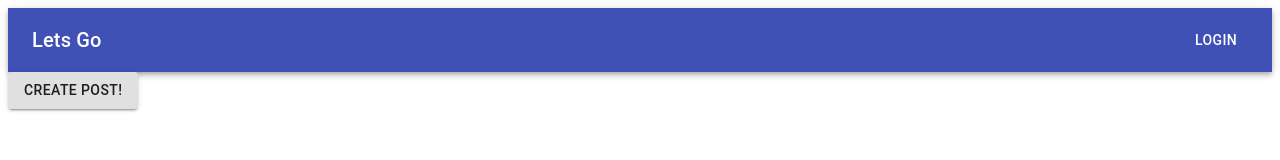
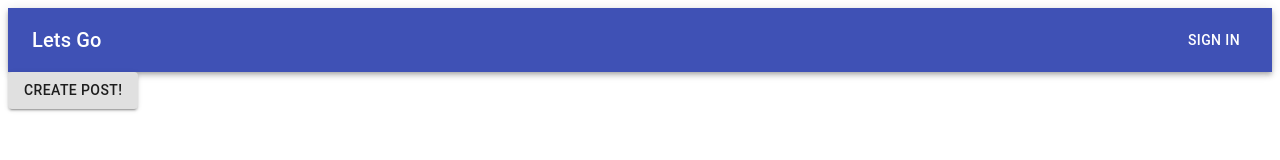
Before and after one commit to geodude42/LetsGo, a React app: page / in a window 1280 px wide. Shown: the top 160 px of the page. Built offline with nearby package versions, Linux system fonts and the light colour scheme.

Commit message:
Reduce anti-patterns found in App.jsx

```diff
--- a/src/client/App.jsx
+++ b/src/client/App.jsx
@@ -1,12 +1,12 @@
 import React from 'react';
+import { BrowserRouter } from 'react-router-dom';
+import GlobalFeed from './GlobalFeed';
 
 function App() {
   return (
-    <div>
-      <h1>
-        Hi react World!
-      </h1>
-    </div>
+    <BrowserRouter>
+      <GlobalFeed />
+    </BrowserRouter>
   );
 }
 
--- a/src/client/NavBar.jsx
+++ b/src/client/NavBar.jsx
@@ -1,4 +1,5 @@
 import React from 'react';
+import { useHistory } from 'react-router-dom';
 import { makeStyles } from '@material-ui/core/styles';
 import AppBar from '@material-ui/core/AppBar';
 import Toolbar from '@material-ui/core/Toolbar';
@@ -19,8 +20,13 @@ const useStyles = makeStyles((theme) => ({
   },
 }));
 
-export default function NavBar() {
+export default function NavBar(props) {
   const classes = useStyles();
+  // const history = useHistory();
+  const handleSignin = (e) => {
+    console.log(props);
+    props.history.push('/signup');
+  };
 
   return (
     <AppBar position="static">
@@ -36,7 +42,7 @@ export default function NavBar() {
         <Typography variant="h6" className={classes.title}>
           Lets Go
         </Typography>
-        <Button color="inherit">Login</Button>
+        <Button color="inherit" onClick={handleSignin}>Sign In</Button>
       </Toolbar>
     </AppBar>
   );
--- a/src/client/index.js
+++ b/src/client/index.js
@@ -2,10 +2,9 @@ import React from 'react';
 import { render } from 'react-dom';
 // import { BrowserRouter } from 'react-router-dom';
 // eslint-disable-next-line import/extensions
-// import App from './App';
-import GlobalFeed from './GlobalFeed';
+import App from './App';
 
 render(
-  <GlobalFeed />,
+  <App />,
   document.getElementById('main'),
 );
```
